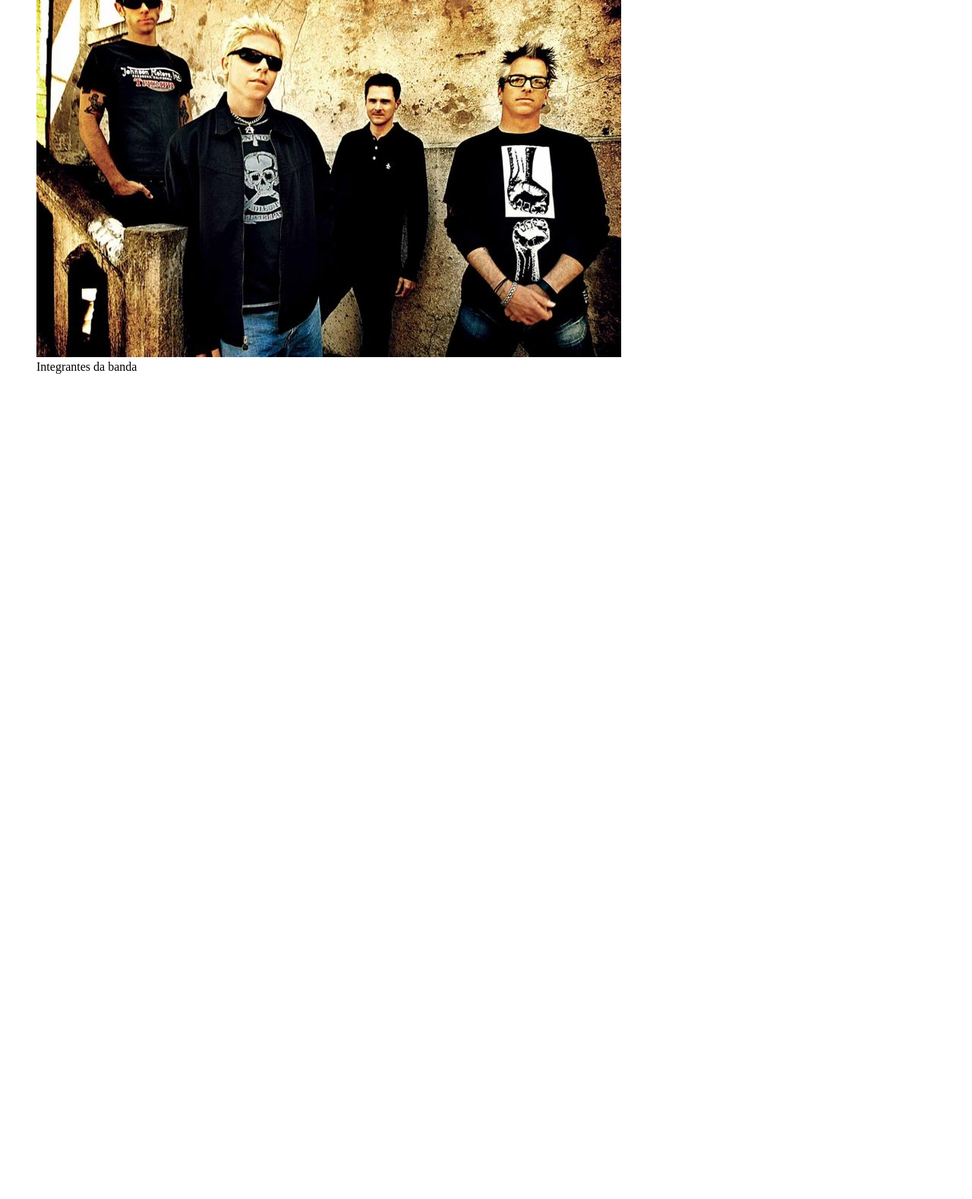
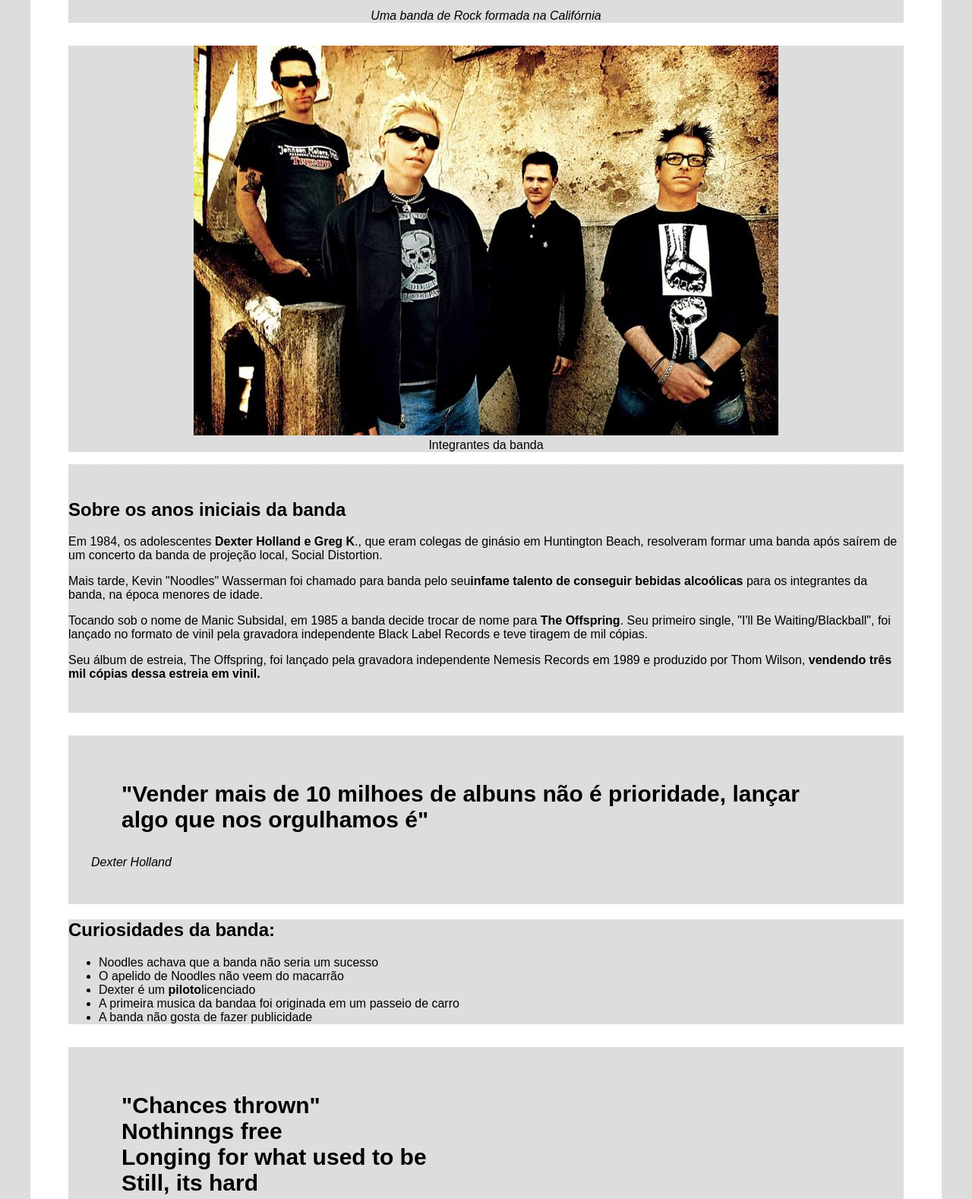
Before and after one commit to wallsp/19-03-html1, a plain HTML site: page offspring/index.html in a window 1280 px wide. Shown: the part 157-1735 px from the top of the page at 76% size. Before the commit the page ends 800 px from the top, so only its background shows below. Drawn offline with Linux system fonts and the light colour scheme.

Commit message:
19-03 htm1l

```diff
--- a/offspring/css/styles.css
+++ b/offspring/css/styles.css
@@ -0,0 +1,65 @@
+*{
+    font-family: Arial, Helvetica, sans-serif;
+    background-color: #ddd;
+}
+
+.container{
+    background-color: #fff;
+    max-width: 1100px;
+    padding: 20px 50px;
+    margin: 50px auto;
+    position: relative;
+}
+
+.bold{
+    font-weight: bold;
+}
+
+.header{
+    text-align: center;
+}
+.main-title{
+    font-size: 40px;
+
+}
+.main-paragraph{
+    font-style: italic;
+}
+
+.featured-image{
+    text-align: center;
+    margin-top: 30px;
+}
+
+.biography-container{
+    padding: 25px 0;
+    border-top: 1px dashed #ddd;
+    border-bottom: 1px dashed #ddd;
+}
+.quotes-container{
+    background-color: #ddd;
+    padding: 30px;
+    margin-top: 30px;
+}
+.quotes-container blockquote{
+    font-weight: bold;
+    font-size: 30px;
+}
+.quotes-container p{
+    font-style: italic;
+}
+.curiosities-container{
+    padding: 25px 0;
+    margin: 25px 0;
+    border-top: 1px dashed #ddd;
+    border-bottom: 1px dashed #ddd;
+}
+.curiosities-container li{
+    height: 30px;
+}
+
+.img-bold{
+    font-weight: bold;
+    text-align: center;
+}
+/* finalizado */
--- a/offspring/index.html
+++ b/offspring/index.html
@@ -20,8 +20,70 @@
           <figcaption>Integrantes da banda</figcaption>
         </figure>
       </div>
+      <div class="biography-container">
+        <h2>Sobre os anos iniciais da banda</h2>
+
+        <p>
+          Em 1984, os adolescentes
+          <span class="bold">Dexter Holland e Greg K</span>., que eram colegas de ginásio em Huntington Beach, resolveram formar uma banda após saírem de um concerto da banda de projeção local, Social Distortion.
+        </p>
+        <p>
+          Mais tarde, Kevin "Noodles" Wasserman foi chamado para banda pelo seu<span class="bold">infame talento de conseguir bebidas alcoólicas</span>   para os integrantes da banda, na época menores de idade.
+        </p>
+        <p>
+          Tocando sob o nome de Manic Subsidal, em 1985 a banda decide trocar de nome para <span class="bold">The Offspring</span>. Seu primeiro single, "I'll Be Waiting/Blackball", foi lançado no formato de vinil pela gravadora independente Black Label Records e teve tiragem de mil cópias.
+        </p>
+        <p>
+          Seu álbum de estreia, The Offspring, foi lançado pela gravadora independente Nemesis Records em 1989 e produzido por Thom Wilson, <span class="bold">vendendo três mil cópias dessa estreia em vinil.</span>
+        </p>
+      </div>
+      <!-- Container de citação -->
+      <div class="quotes-container">
+        <blockquote>
+          "Vender mais de 10 milhoes de albuns não é prioridade, lançar algo que nos orgulhamos é"
+        </blockquote>
+        <p>Dexter Holland</p>
+      </div>
+      <!-- Curiosidades -->
+      <div class="curiosities-">
+        <h2>Curiosidades da banda:</h2>
+        <ul>
+          <li>Noodles achava que a banda não seria um sucesso</li>
+          <li>O apelido de Noodles não veem do macarrão</li>
+          <li>Dexter é um <span class="bold">piloto</span>licenciado</li>
+          <li>A primeira musica da bandaa foi originada em um passeio de carro</li>
+          <li>A banda não gosta de fazer publicidade</li>
+        </ul>
+      </div>
+      <!-- Segunda citação -->
+      <div class="quotes-container">
+        <blockquote>
+          "Chances thrown" <br />
+          Nothinngs free <br />
+          Longing for what used to be <br />
+          Still, its hard <br />
+          Hard to see <br />
+          Frangile lives, chatterd dreams
+        </blockquote>
+        <p>The Offpring - The kids arent alright</p>
+      </div>
+      <!-- Segunda imagem -->
+      <div class="img bold">
+        <figure>
+          <img src="img/offspring_2.jpeg" alt="The Offspring em um show">
+          <figcaption>Dexter Holland comandando a Offspring</figcaption>
+        </figure>
+      </div>
+      <!-- Mais informações -->
+      <div class="moreinfo-container">
+        <h2>Mais informações:</h2>
+        <p>
+          Você pode conhecer mais sobre a banda
+          <a href="https://pt.wikipedia.org/wiki/The_Offspring"
+            >clicando aqui</a
+          >
+        </p>
+      </div>
     </div>
-
-
-</body>
+  </body>
 </html>
```
